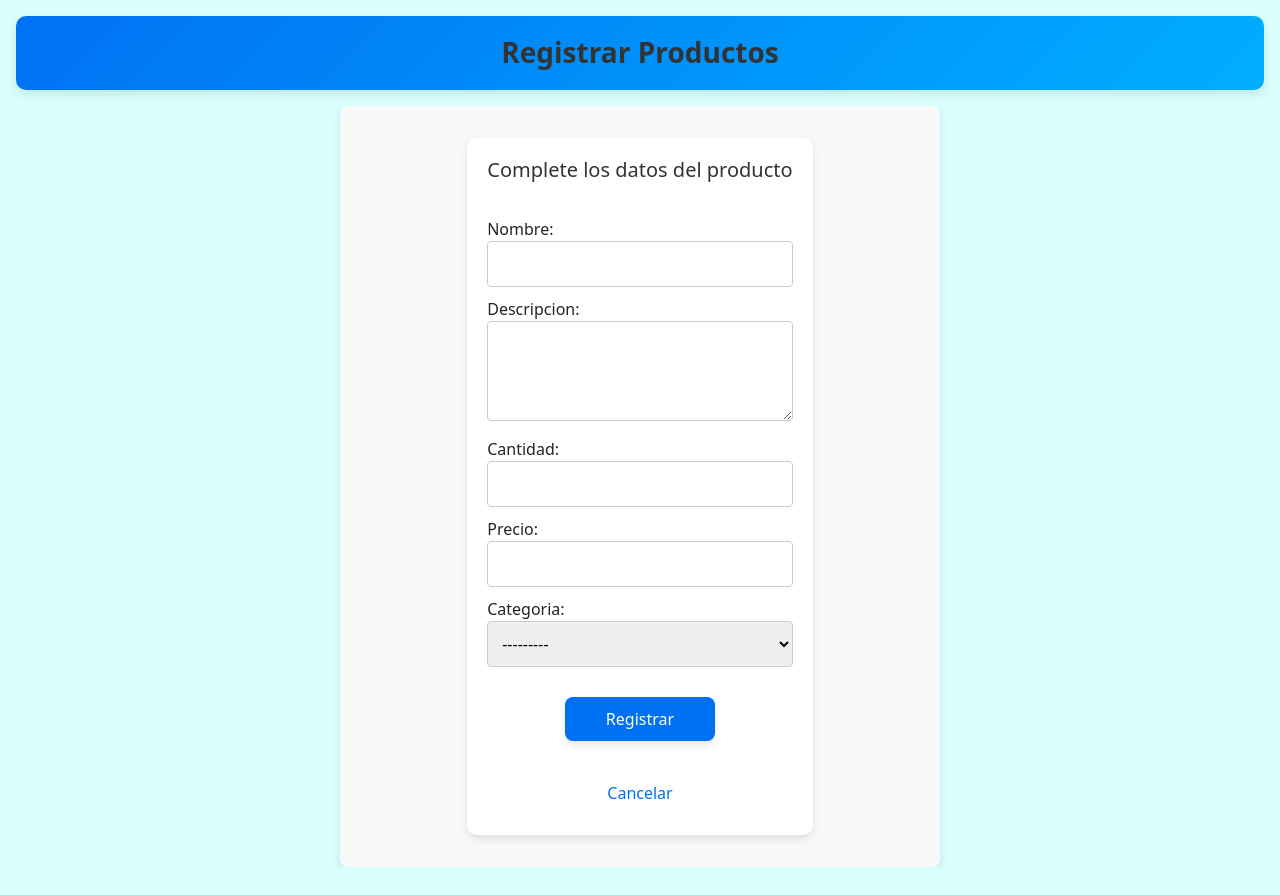
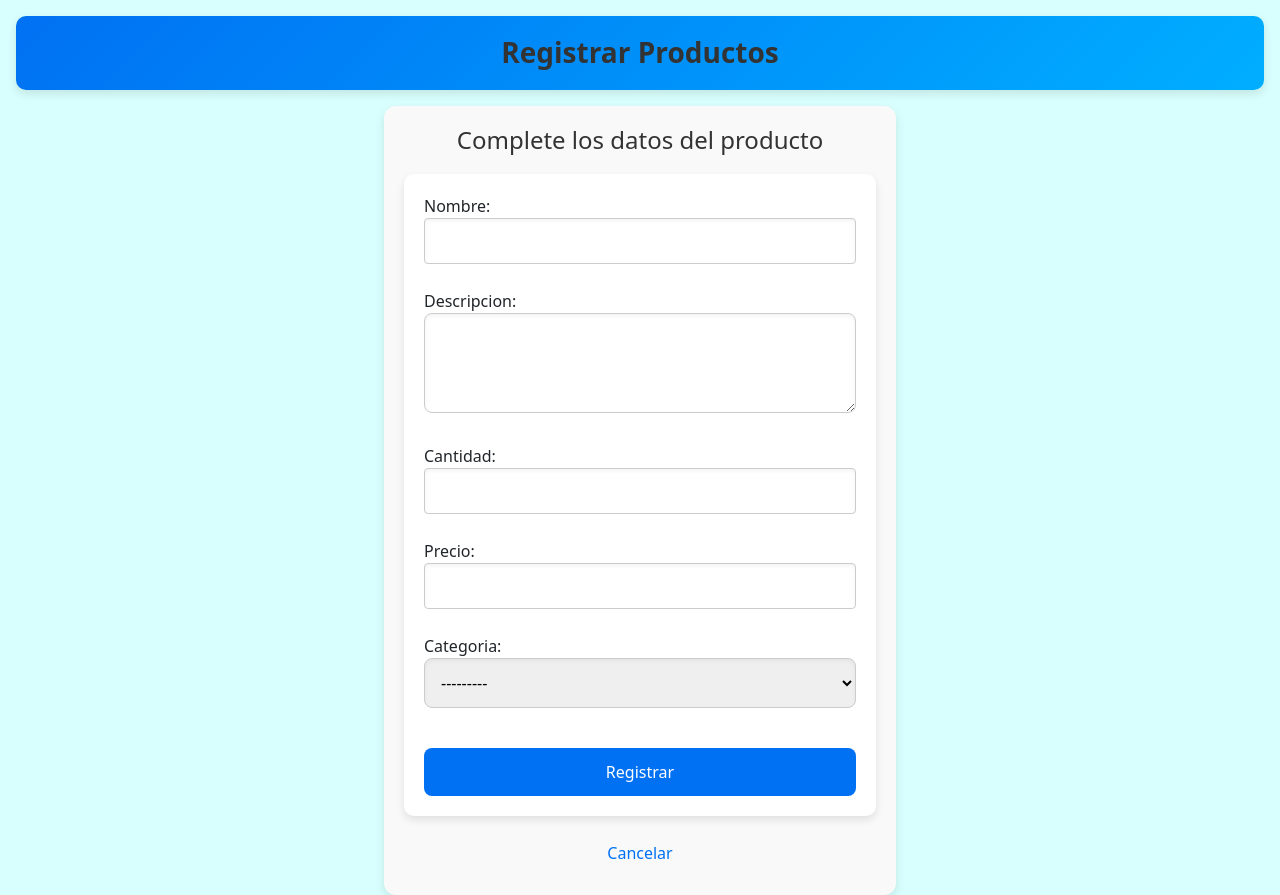
Before and after one commit to GoNf55/Ventas-Testing, a Django app: page /stock/addproducto/ in a window 1280 px wide. Shown: the part 56-951 px from the top of the page. Before the commit the page ends 923 px from the top, so only its background shows below. Run offline with Django 4.2, Linux system fonts and the light colour scheme; data that the repository does not hold is empty; some libraries are stand-ins or nearby versions.

Commit message:
estilos productos terminados

```diff
--- a/VentasTesting/static/appCore/css/styles.css
+++ b/VentasTesting/static/appCore/css/styles.css
@@ -305,26 +305,25 @@ td button:hover {
 }
 
 .clientes-addmod-form-sec__div a{
-    padding: 12px 20px;
+    text-decoration: none; /* Elimina subrayado */
+    color: #0071f3;
+    font-size: 16px;
     margin-top: 15px;
-    background-color: #b05b5b;
-    color: white;
-    border: none;
-    text-decoration: none;
-    display: flex;
-    justify-content: center;
-    align-items: center;
-    margin-top: 20px;
+    display: inline-block;
+    text-align: center;
+    padding: 10px 20px;
     border-radius: 8px;
-    font-size: 16px;
-    cursor: pointer;
     transition: background-color 0.3s ease, box-shadow 0.3s ease;
 }
     .clientes-addmod-form-sec__div a:hover{
-        background-color: #bc0101;  /* Rojo más oscuro */
-        box-shadow: 0px 6px 12px rgba(0, 0, 0, 0.2);
+        background-color: #e6f1ff; /* Fondo más claro en hover */
+        box-shadow: 0px 4px 8px rgba(0, 0, 0, 0.1);
    }
 
+
+.clientes-addmod-form-sec__div a:active {
+    background-color: #cce4ff;
+}
 
 /*
 /* -------------- templates administracion de productos ---------------- */
@@ -526,19 +525,6 @@ td button:hover {
     text-align: center;
 }
 
-/* Sección de formulario de productos */
-.productos-addmod-form-sec__div {
-    display: flex;
-    flex-direction: column;
-    justify-content: center;
-    align-items: center;
-    margin: 20px auto; /* Centrar el formulario */
-    width: 60%; /* Ancho del formulario */
-    background-color: #fff; /* Fondo blanco */
-    padding: 20px; /* Espacio interno */
-    border-radius: 10px; /* Bordes redondeados */
-    box-shadow: 0px 4px 8px rgba(0, 0, 0, 0.1); /* Sombra */
-}
 
 /* Estilos para el subtítulo */
 .productos-addmod-form-sec__div h3 {
@@ -548,82 +534,11 @@ td button:hover {
     text-align: center;
 }
 
-/* Estilos para el formulario */
-.productos-addmod-form-sec__div form {
-    display: flex;
-    flex-direction: column;
-    width: 100%;
-}
-
-.productos-addmod-form-sec__div form .form-group {
-    margin-bottom: 15px; /* Espacio entre campos */
-}
-
-.productos-addmod-form-sec__div form button {
-    padding: 10px 20px;
-    font-size: 16px;
-    background-color: #0071f3;
-    color: #fff;
-    border: none;
-    border-radius: 8px;
-    cursor: pointer;
-    margin-top: 20px;
-    width: 150px;
-    align-self: center; /* Centrar el botón */
-    transition: background-color 0.3s ease, box-shadow 0.3s ease;
-    box-shadow: 0px 4px 8px rgba(0, 0, 0, 0.1);
-}
-
-.productos-addmod-form-sec__div form button:hover {
-    background-color: #005bb5;
-    box-shadow: 0px 6px 12px rgba(0, 0, 0, 0.2);
-}
-
-.productos-addmod-form-sec__div form button:active {
-    background-color: #003f82;
-}
-
-/* Estilo del enlace de Cancelar */
-.productos-addmod-form-sec__div a {
-    text-decoration: none; /* Elimina subrayado */
-    color: #0071f3;
-    font-size: 16px;
-    margin-top: 15px;
-    display: inline-block;
-    text-align: center;
-    padding: 10px 20px;
-    border-radius: 8px;
-    transition: background-color 0.3s ease, box-shadow 0.3s ease;
-}
-
-.productos-addmod-form-sec__div a:hover {
-    background-color: #e6f1ff; /* Fondo más claro en hover */
-    box-shadow: 0px 4px 8px rgba(0, 0, 0, 0.1);
-}
-
-.productos-addmod-form-sec__div a:active {
-    background-color: #cce4ff;
-}
-
-.productos {
-    background-color: #f9f9f9;
-    border-radius: 8px;
-    padding: 12px;
-    max-width: 600px;
-    margin: 0 auto;
-    box-shadow: 0 4px 8px rgba(0, 0, 0, 0.1);
-}
 
 form textarea {
     height: 100px; /* Altura más pequeña para el campo descripción */
 }
 
-
-.productos-addmod-form-sec__div {
-    display: flex;
-    flex-direction: column;
-    gap: 15px;
-}
 
 h3 {
     font-size: 1.5rem;
--- a/VentasTesting/stock/templates/stock/addproductos.html
+++ b/VentasTesting/stock/templates/stock/addproductos.html
@@ -5,8 +5,8 @@
 <section class="title-sec">
     <h2>Registrar Productos</h2>
 </section>
-<section class="productos">
-    <div class="productos-addmod-form-sec__div">
+<section class="clientes-addmod-form-sec">
+    <div class="clientes-addmod-form-sec__div">
         <h3> Complete los datos del producto</h3>
         <form method="post">
             {% csrf_token %}
--- a/VentasTesting/stock/templates/stock/productos.html
+++ b/VentasTesting/stock/templates/stock/productos.html
@@ -43,10 +43,10 @@
     </div>
     <div class="options-productos">
         <a href="{% url 'addproducto' %}">
-            <button>Agregar producto</button>
+            <button>Agregar Producto</button>
         </a>
         <a href="">
-            <button>Administración Categorias</button>
+            <button>Administrar Categorias</button>
         </a>
     </div>
 </section>
```
